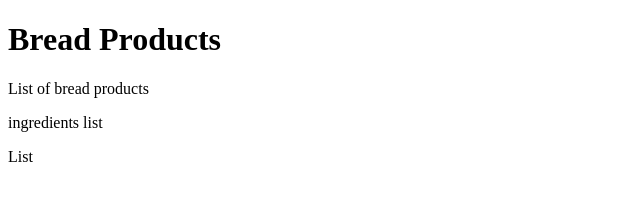
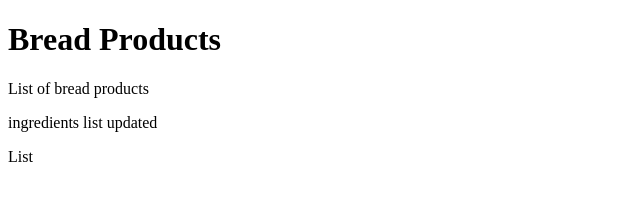
Before and after one commit to chaitanyaprabhu/com.bread.demo, a plain HTML site: page WebContent/index.html in a window 1280 px wide. Shown: the full height of the page, 0-640 px from the left. Drawn offline with Linux system fonts and the light colour scheme.

Commit message:
bug fix, v1.2 for production

```diff
--- a/WebContent/index.html
+++ b/WebContent/index.html
@@ -8,7 +8,7 @@
 <h1> Bread Products </h1>
 
 <p> List of bread products </p>
-<span>ingredients  list</span>
+<span> ingredients  list updated </span>
 <p> List </p>
 </body>
 </html>
```
